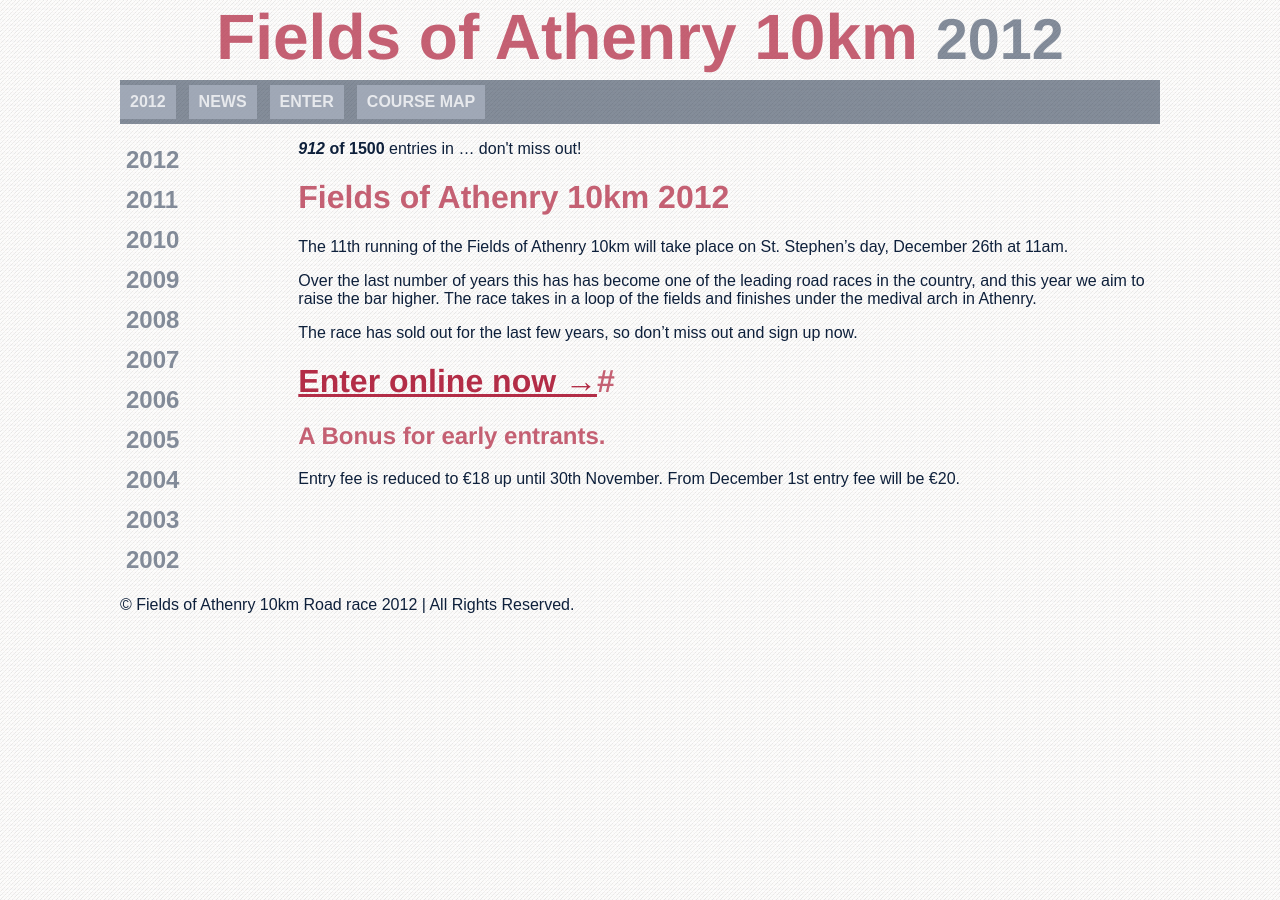
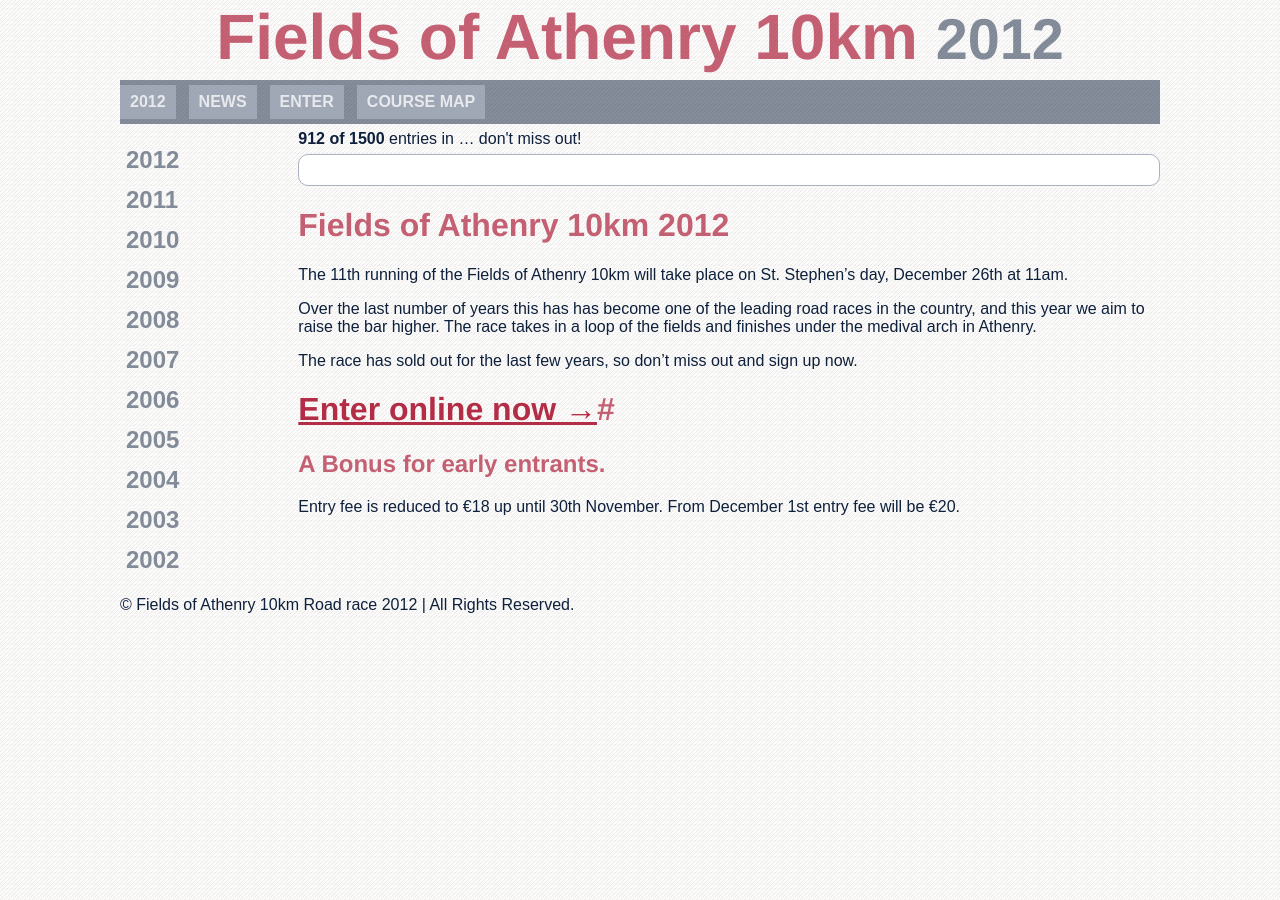
Before and after one commit to alanburke/10km, a Jekyll site: the page built from index.html, in a window 1280 px wide. Built offline with Jekyll 4.4.1, drawn with Linux system fonts in a browser that asks for light colours; nearby versions of some CDN libraries.

Commit message:
Update generated CSS files

```diff
--- a/css/screen.css
+++ b/css/screen.css
@@ -1219,3 +1219,45 @@ textarea {
     page-break-after: avoid;
   }
 }
+/* line 1, ../sass/modules/_barometer.scss */
+.barometer-message {
+  margin-top: 0.375em;
+  margin-bottom: 0.375em;
+}
+
+/* line 6, ../sass/modules/_barometer.scss */
+.barometer .current-number {
+  font-style: normal;
+}
+
+/* line 10, ../sass/modules/_barometer.scss */
+.barometer .bar {
+  -webkit-border-radius: 10px;
+  -moz-border-radius: 10px;
+  -ms-border-radius: 10px;
+  -o-border-radius: 10px;
+  border-radius: 10px;
+  height: 30px;
+  background: #FFF;
+  border: solid 1px #aab2c0;
+}
+/* line 15, ../sass/modules/_barometer.scss */
+.barometer .bar .barometer-progress {
+  -webkit-border-radius: 10px 0 0 10px;
+  -moz-border-radius: 10px 0 0 10px;
+  -ms-border-radius: 10px 0 0 10px;
+  -o-border-radius: 10px 0 0 10px;
+  border-radius: 10px 0 0 10px;
+  display: block;
+  height: 30px;
+  background: red;
+  width: 0%;
+}
+/* line 22, ../sass/modules/_barometer.scss */
+.barometer .bar .barometer-progress.js-completed {
+  -webkit-border-radius: 10px;
+  -moz-border-radius: 10px;
+  -ms-border-radius: 10px;
+  -o-border-radius: 10px;
+  border-radius: 10px;
+}
```
